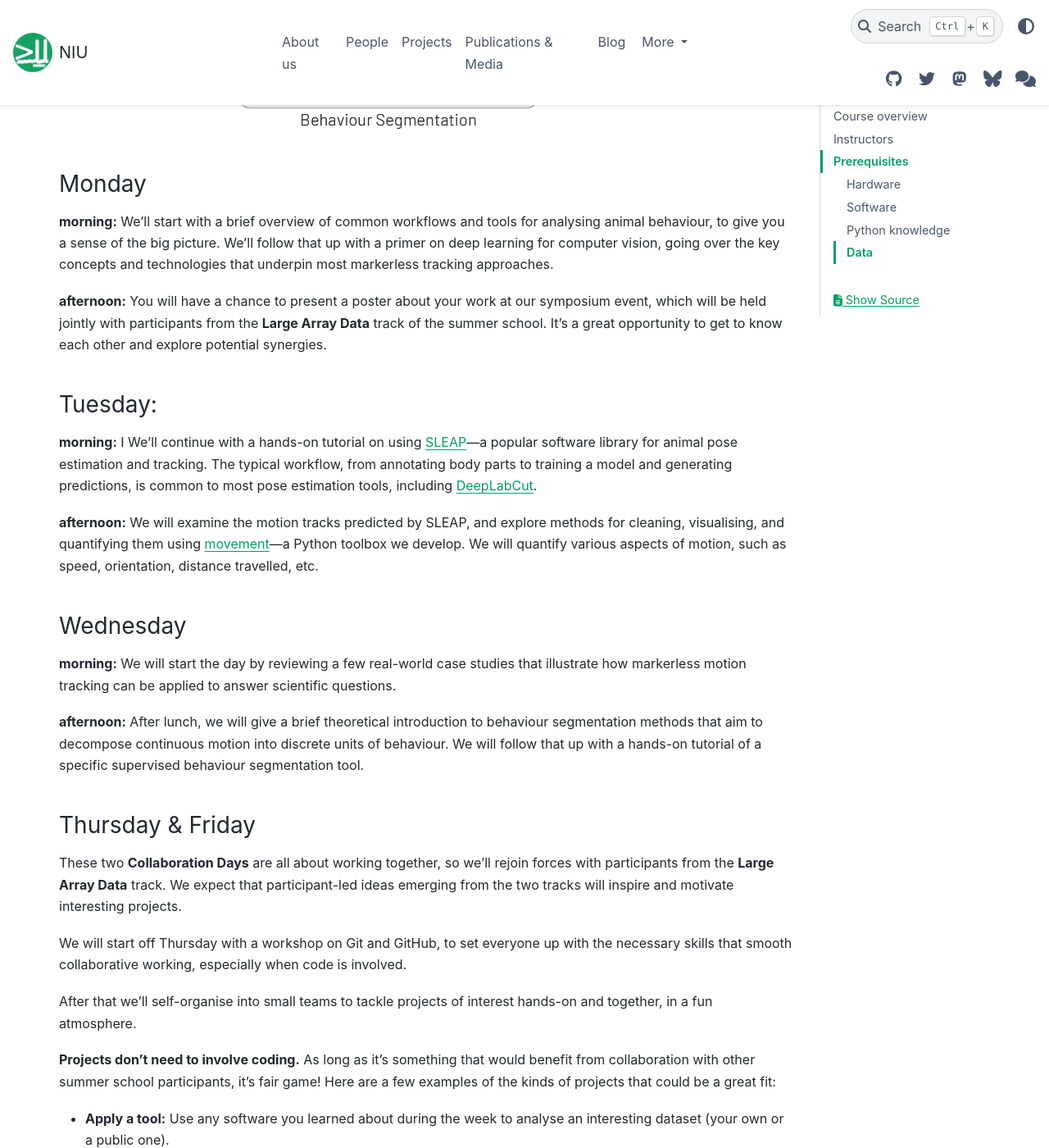
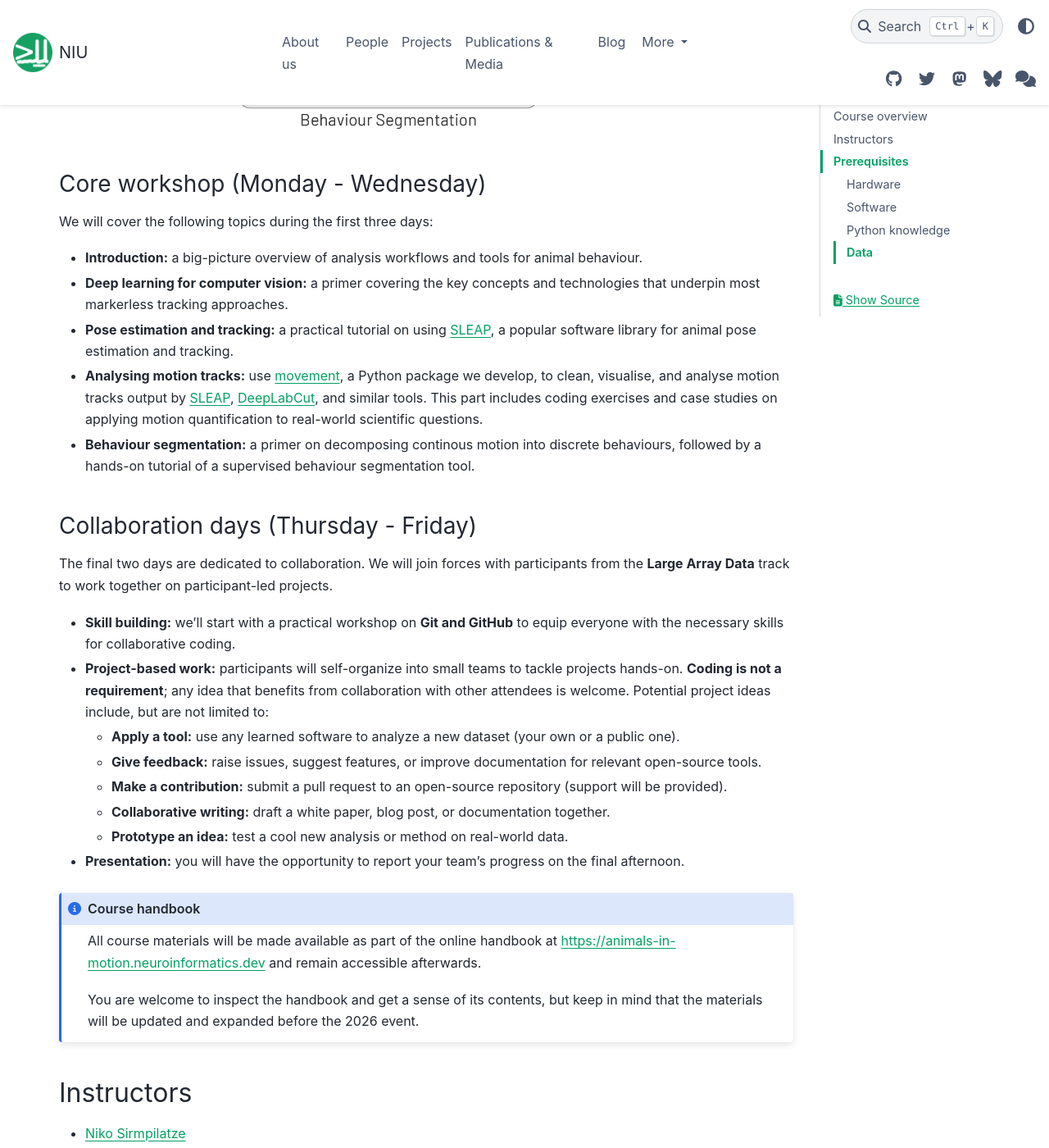
Before and after one commit to neuroinformatics-unit/neuroinformatics-unit.github.io, a Sphinx documentation site: the page built from docs/source/open-software-summer-school/animals-in-motion.md, in a window 1280 px wide and 1400 px high, scrolled down 1125 px. Shown: the whole window at 82% size. Built offline with Sphinx 7.4.7 and the PyData theme 0.15.4, drawn with Linux system fonts in a browser that asks for light colours; nearby versions of some CDN libraries; some of the changed text lies outside the part shown.

Commit message:
remove specific times from course description

```diff
--- a/docs/source/open-software-summer-school/animals-in-motion.md
+++ b/docs/source/open-software-summer-school/animals-in-motion.md
@@ -20,63 +20,41 @@ This course is designed for researchers and students interested in learning abou
 
 ## Course overview
 
+
 ![](/_static/osw_images/animals-in-motion-overview.png)
 
-### Monday
+### Core workshop (Monday - Wednesday)
 
-__morning:__
-We'll start with a brief overview of common workflows and tools for analysing animal behaviour, to give you a sense of the big picture.
-We'll follow that up with a primer on deep learning for computer vision, going over the key concepts and technologies that underpin most markerless tracking approaches.
+We will cover the following topics during the first three days:
 
-__afternoon:__
-You will have a chance to present a poster about your work at our symposium event, which will be held jointly with participants from the __Large Array Data__ track of the summer school. It's a great opportunity to get to know each other and explore potential synergies.
-
-### Tuesday:
-
-__morning:__ I
-We'll continue with a hands-on tutorial on using [SLEAP](https://sleap.ai/)—a popular software library for animal pose estimation and tracking.
-The typical workflow, from annotating body parts to training a model and generating predictions, is common to most pose estimation tools, including [DeepLabCut](https://www.mackenziemathislab.org/deeplabcut/).
-
-__afternoon:__
-We will examine the motion tracks predicted by SLEAP, and explore methods for cleaning, visualising, and quantifying them using [movement](https://movement.neuroinformatics.dev)—a Python toolbox we develop.
-We will quantify various aspects of motion, such as speed, orientation, distance travelled, etc.
+* **Introduction:** a big-picture overview of analysis workflows and tools for animal behaviour.
+* **Deep learning for computer vision:** a primer covering the key concepts and technologies that underpin most markerless tracking approaches.
+* **Pose estimation and tracking:** a practical tutorial on using [SLEAP](https://sleap.ai/), a popular software library for animal pose estimation and tracking.
+* **Analysing motion tracks:** use [movement](https://movement.neuroinformatics.dev), a Python package we develop, to clean, visualise, and analyse motion tracks output by [SLEAP](https://sleap.ai/), [DeepLabCut](https://deeplabcut.org/), and similar tools. This part includes coding exercises and case studies on applying motion quantification to real-world scientific questions.
+* **Behaviour segmentation:** a primer on decomposing continous motion into discrete behaviours, followed by a hands-on tutorial of a supervised behaviour segmentation tool.
 
 
-### Wednesday
+### Collaboration days (Thursday - Friday)
 
-__morning:__
-We will start the day by reviewing a few real-world case studies that illustrate how markerless motion tracking can be applied to answer scientific questions.
+The final two days are dedicated to collaboration. We will join forces with participants from the **Large Array Data** track to work together on participant-led projects.
 
-__afternoon:__
-After lunch, we will give a brief theoretical introduction to behaviour segmentation methods that aim to decompose continuous motion into discrete units of behaviour. We will follow that up with a hands-on tutorial of a specific supervised behaviour segmentation tool.
-
-### Thursday & Friday
-
-These two __Collaboration Days__ are all about working together, so we'll rejoin forces with participants from the __Large Array Data__ track. We expect that participant-led ideas emerging from the two tracks will inspire and motivate interesting projects.
-
-We will start off Thursday with a workshop on Git and GitHub, to set everyone up with the necessary skills that smooth collaborative working, especially when code is involved.
-
-After that we'll self-organise into small teams to tackle projects of interest hands-on and together, in a fun atmosphere.
-
-__Projects don't need to involve coding.__ As long as it's something that would benefit from collaboration with other summer school participants, it's fair game! Here are a few examples of the kinds of projects that could be a great fit:
-
-- **Apply a tool:** Use any software you learned about during the week to analyse an interesting dataset (your own or a public one).
-- **Give feedback:** Raise issues on relevant open-source tools. Suggest missing features, report bugs, or flag unclear documentation.
-- **Make a contribution:** Submit a pull request to an open-source repository. If it's your first time, don't worry; there'll be plenty of people around to support you.
-- **Collaborative writing:** Draft something together, like a blog post, white paper, or improved documentation.
-- **Prototype an idea:** Try out a cool new analysis or method on real-world data and share your findings.
-
-We're looking forward to seeing what you come up with! You will get the chance to present your progress on Friday afternoon.
+* **Skill building:** we'll start with a practical workshop on **Git and GitHub** to equip everyone with the necessary skills for collaborative coding.
+* **Project-based work:** participants will self-organize into small teams to tackle projects hands-on. **Coding is not a requirement**; any idea that benefits from collaboration with other attendees is welcome. Potential project ideas include, but are not limited to:
+    * **Apply a tool:** use any learned software to analyze a new dataset (your own or a public one).
+    * **Give feedback:** raise issues, suggest features, or improve documentation for relevant open-source tools.
+    * **Make a contribution:** submit a pull request to an open-source repository (support will be provided).
+    * **Collaborative writing:** draft a white paper, blog post, or documentation together.
+    * **Prototype an idea:** test a cool new analysis or method on real-world data.
+* **Presentation:** you will have the opportunity to report your team's progress on the final afternoon.
 
 
 ::: {admonition} Course handbook
 :class: note
 
-All course materials will be made available as part of the online handbook at <https://animals-in-motion.neuroinformatics.dev> and will remain accessible afterwards.
+All course materials will be made available as part of the online handbook at <https://animals-in-motion.neuroinformatics.dev> and remain accessible afterwards.
 
 You are welcome to inspect the handbook and get a sense of its contents, but keep in mind that the materials will be updated and expanded before the 2026 event.
 
-The source code for the handbook is publicly hosted at <https://github.com/neuroinformatics-unit/course-animals-in-motion>.
 :::
 
 ## Instructors
@@ -101,7 +79,6 @@ If you're new to Python, we recommend signing up for our [asynchronous preparato
 ### Data
 We will provide some example datasets for you to use during the workshop.
 You will be asked to download these prior to the event.
-
 In addition, we encourage you to bring your own data.
 This could include video recordings of animal behaviour and/or motion tracks you've already generated.
-It's a **great chance to get feedback on your data and learn from others**, especially during the __Collaboration Days__ on __Thursday & Friday__.
+It's a great chance to get feedback on your data and learn from others, especially during the collaboration days.
```
